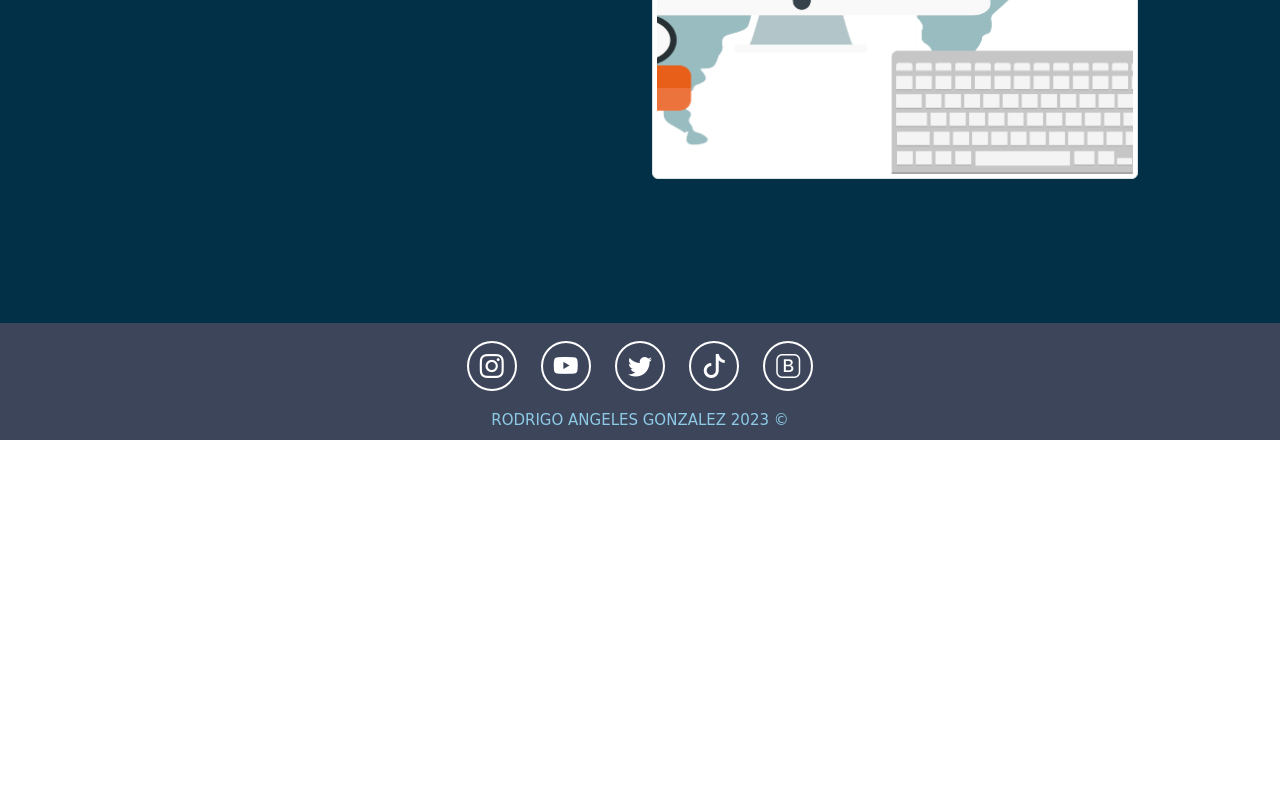
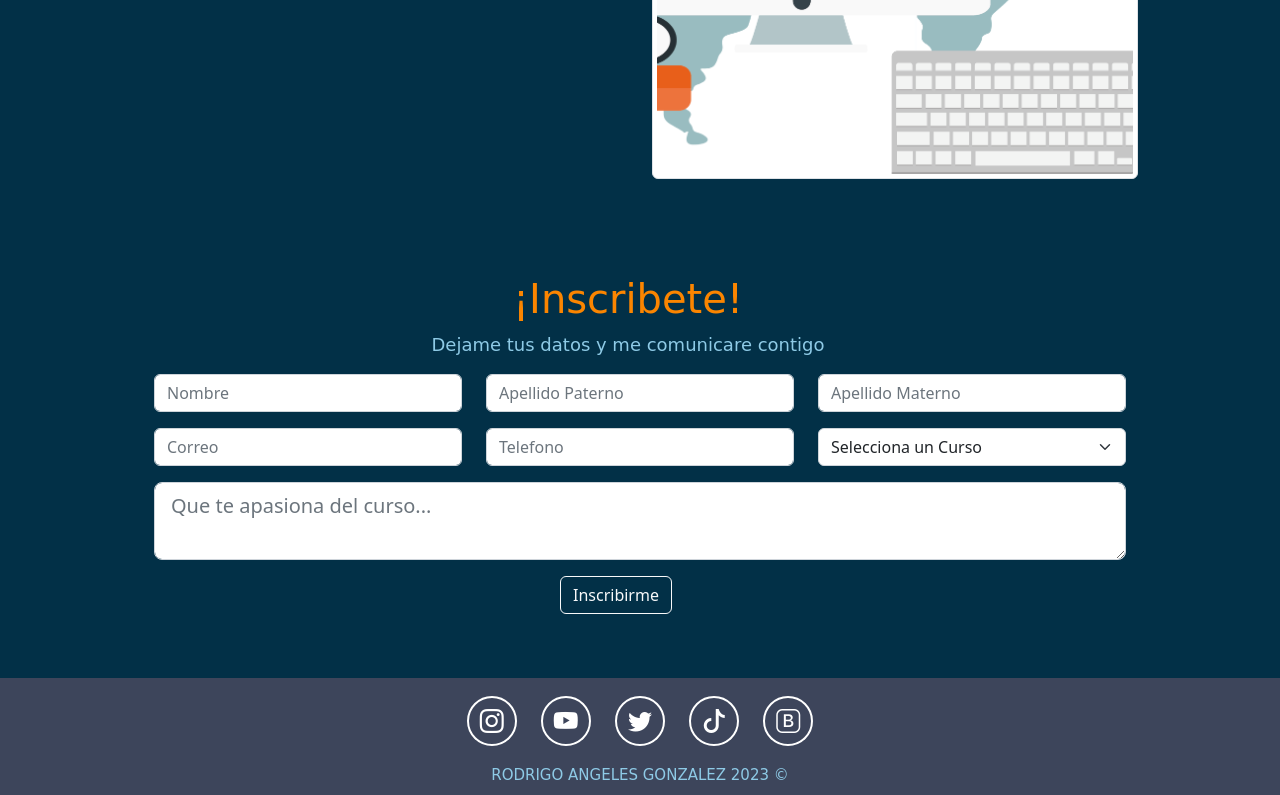
Before and after one commit to rodrigo-angeles-glez/digital_nao, a plain HTML site: page index.html in a window 1280 px wide. Shown: the part 2055-2850 px from the top of the page. Before the commit the page ends 2495 px from the top, so only its background shows below. Drawn offline with nearby package versions, Linux system fonts and the light colour scheme; a web font is replaced by a local one.

Commit message:
Agregando el Formulario

```diff
--- a/css/index.css
+++ b/css/index.css
@@ -1,10 +1,12 @@
 #header {
   font-family: 'Alkatra', cursive;
+}
+html {
+  scroll-behavior: smooth;
 }
 .section {
   padding: 5rem;
 }
-
 #main {
   background-color: #023047;
   font-size: 18px;
@@ -21,7 +23,6 @@
   height: 500px;
  object-fit: cover;
 }
-
 #footer {
   background: #3D455B;
 }
--- a/index.html
+++ b/index.html
@@ -144,10 +144,54 @@
             </section>
 
             <section class="p-5 p-lg-5" id="inscripcion">
-              <div class="row">
-                <div class="col-12 col-lg-6 pl-0 pr-0">
-
-                </div>
+              <div class="container">
+                <form>
+                  <div class="row text-center col-12">
+                    <h1>¡Inscribete!</h1>
+                    <p>Dejame tus datos y me comunicare contigo</p>
+                  </div>
+                    <div class="row mb-3">
+                      <div class="form-group col-12 col-md-4">
+                        <input type="text" class="form-control" placeholder="Nombre">
+                      </div>
+                      <div class="form-group col-12 col-md-4">
+                        <input type="text" class="form-control" placeholder="Apellido Paterno">
+                      </div>
+                      <div class="form-group col-12 col-md-4">
+                        <input type="text" class="form-control" placeholder="Apellido Materno">
+                      </div>
+                    </div>
+                    <div class="row mb-3">
+                      <div class="form-group col-12 col-md-4">
+                        <input type="email" class="form-control" placeholder="Correo">
+                      </div>
+                      <div class="form-group col-12 col-md-4">
+                        <input type="tel" class="form-control" placeholder="Telefono">
+                      </div>
+                      <div class="form-group col-12 col-md-4">
+                        <select class="form-select">
+                          <option selected>Selecciona un Curso</option>
+                          <option value="1">Finanzas</option>
+                          <option value="2">Liderazgo</option>
+                          <option value="3">Influencer</option>
+                        </select>
+                      </div>
+                    </div>
+                    <div class="row mb-3">
+                      <div class="form-group col-12 col-md-12">
+                        <textarea name="text" class="form-control form-control-lg" placeholder="Que te apasiona del curso..."></textarea>
+                      </div>
+                    </div>
+                    <div class="row text-center col-12">
+                      <div class="row mb-3">
+                        <div class="form-group col-12 col-md-4"></div>
+                        <div class="form-group col-12 col-md-4">
+                          <button class="btn btn-outline-light">Inscribirme</button>
+                        </div>
+                        <div class="form-group col-12 col-md-4"></div>
+                      </div>
+                    </div>
+                </form>
               </div>
             </section>
 
```
